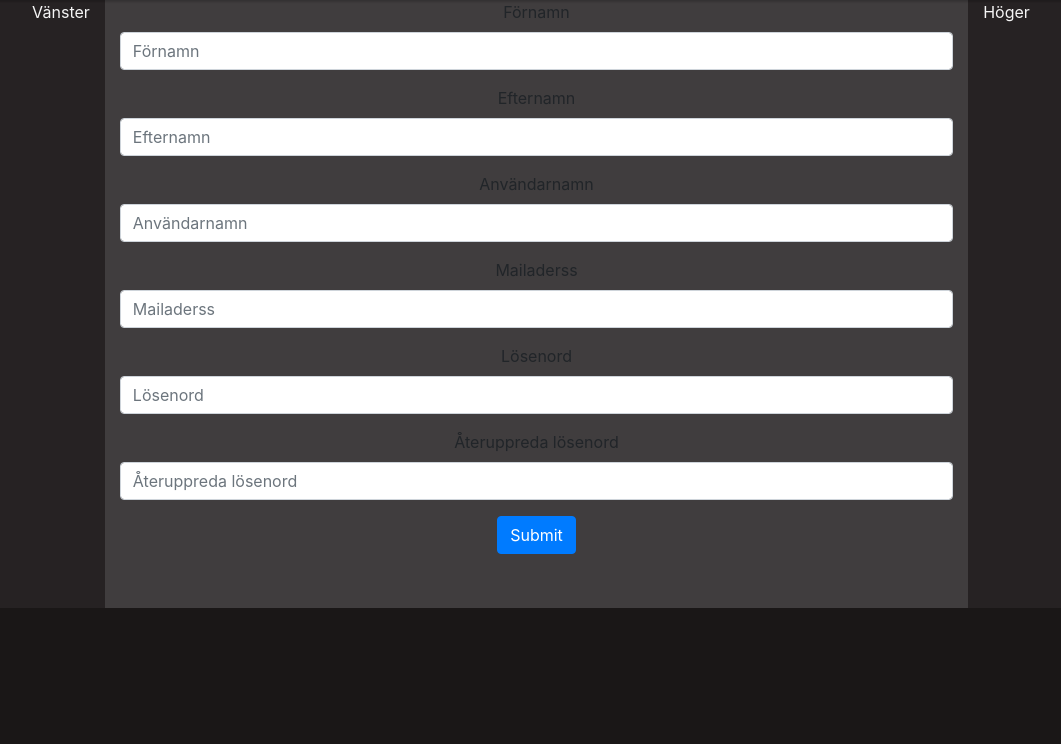
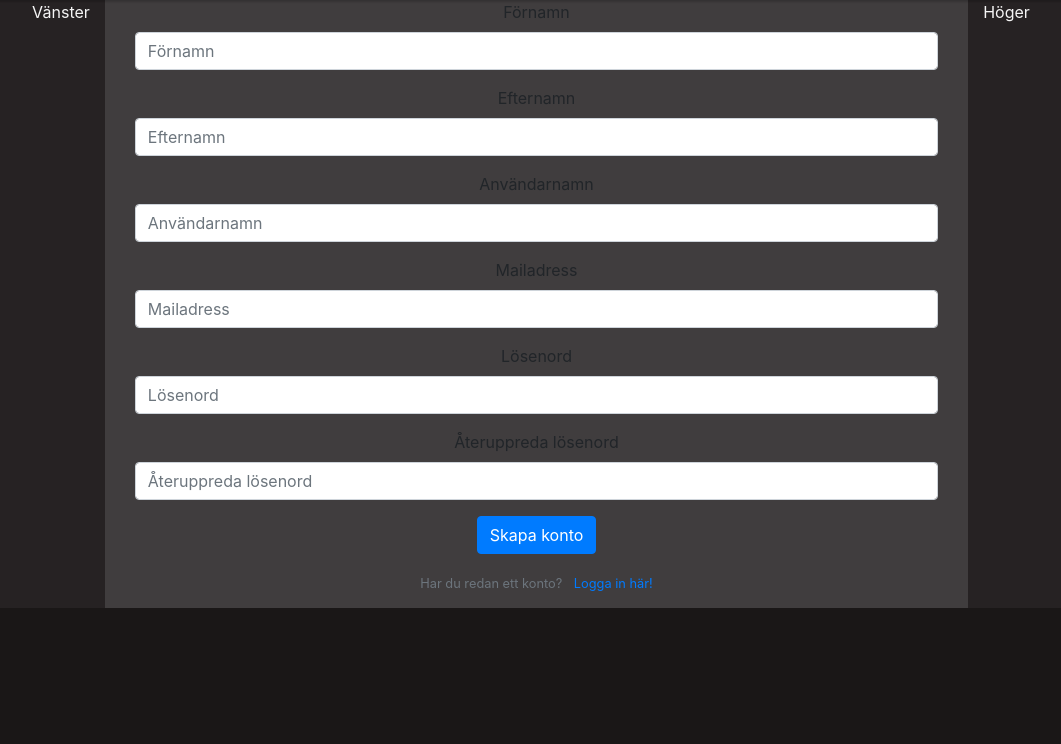
Before and after one commit to zwgry/Gymnasiearbete, a Flask app: page /sign_up in a window 1280 px wide. Shown: the part 56-800 px from the top of the page, without its empty margins (96-1157 px from the left). Run offline with Flask 2, Linux system fonts and the light colour scheme; some libraries are stand-ins or nearby versions.

Commit message:
Skapade funktionallitet för in- och utlogning, samt för registrering

```diff
--- a/Gymnasiearbete/my_server/routes.py
+++ b/Gymnasiearbete/my_server/routes.py
@@ -2,6 +2,7 @@ from my_server import app
 from flask import render_template as rt
 from flask import request, redirect, url_for,flash, abort, session
 from my_server.databasehandler import create_connection
+import bcrypt
 import json
 
 #db_test.db ligger i gitignore !!!!!!
@@ -29,6 +30,15 @@ def sql_request_prepared(sql,data):
     conn.close()
     return result
 
+
+# utför en sql request som skapar en till användare i tabellen users
+# user = användaren som ska skapas
+def insert_user(user):
+    conn = create_connection()
+    cur = conn.cursor()
+    cur.execute('INSERT INTO users (name,username,email,password) VALUES (?,?,?,?)',user)
+    conn.commit()
+    conn.close()
 
 @app.route('/')
 @app.route('/index')
@@ -79,9 +89,33 @@ def search(search = ''):
         return redirect(url_for('products'))
         #return rt('products.html',product=sql_request_prepared('SELECT * FROM products WHERE name LIKE ?',('%'+search+'%',)))
 
+#Klar??
+@app.route('/login', methods=['GET','POST'])
+def login():
+    if request.method == 'POST':
+        username = request.form['username']
+        password = request.form['password']
+        users = sql_request('SELECT username,password FROM users')
+        for user in users:
+            if user[0] == username:
+                if bcrypt.checkpw(password.encode('utf-8'),user[1]):
+                    flash('inloggad','success')
+                    return redirect(url_for('start'))
+                    session['username'] = username
+                    session['logged_in'] = True
+        flash('användarnamnet eller lösenordet är felaktigt','warning')
+    return rt('login.html')
+
+#Klar?
+@app.route('/logout')
+def logout():
+    session.pop('username',None)
+    session['logged_in'] = False
+    flash('Du har loggats ut','info')
+    return redirect(url_for('start'))
+
 #TODO: klart denna funktion
-#ska kolla om användaren finns först
-#sen skapa användaren (med hashat lösenord)
+#Klar??
 @app.route('/sign_up', methods=['GET','POST'])
 def sign_up():
     if request.method == 'POST':
@@ -94,20 +128,16 @@ def sign_up():
         current_users = sql_request('SELECT username,email FROM users')
         for user in current_users:
             if user[0] == username:
-                flash('NAMMMMMMMMMMMMMMN','warning')
+                flash('användarnamnet används redan','warning')
                 return rt('sign_up.html')
             elif user[1] == email:
-                flash('mAILLLLLLLLLLLLLLLLLL','warning')
+                flash('mailen används redan','warning')
                 return rt('sign_up.html')
-        #MÅSTE HASHAS
         if password == password2:
-            new_user=(f_name+' ' +l_name,username,email,password)
-            #conn = create_connection()
-            #cur = conn.cursor()
-            #cur.execute('INSERT INTO users (name,username,email,password) VALUES (?,?,?,?)', new_user)
-            #conn.commit()
-            #conn.close()
-            #skriv klart
-            return f'{new_user}'
+            hashed_password = bcrypt.hashpw(password.encode('utf-8'),bcrypt.gensalt())
+            new_user=(f_name+' ' +l_name,username,email,hashed_password)
+            insert_user(new_user)
+            flash('användare skapad','success')
+            return redirect(url_for('login'))
     else:
         return rt('sign_up.html')
--- a/Gymnasiearbete/my_server/templates/base.html
+++ b/Gymnasiearbete/my_server/templates/base.html
@@ -36,6 +36,11 @@
     <div class="col-sm-2 color-darknight" style="text-align: right; color: whitesmoke;">Vänster</div>
     <div class="col-sm-8 color-nightgray" style="text-align: center;">
         {%block content%}{% endblock%}
+        <div style="width: 50%; margin-left: auto; margin-right: auto;">
+            {% for category, message in get_flashed_messages(with_categories = True) %}
+                    <p class="alert alert-{{category}} alert-dismissible fade show mt-3"><button type="button" class="close" data-dismiss="alert">&times;</button> {{ message }} </p>
+            {% endfor %}
+        </div>
     </div>
     <div class="col-sm-2 color-darknight" style="color: whitesmoke;">Höger</div>
 </div>
--- a/Gymnasiearbete/my_server/templates/sign_up.html
+++ b/Gymnasiearbete/my_server/templates/sign_up.html
@@ -1,6 +1,7 @@
 {% extends 'base.html' %}
 
 {%block content%}
+<div class="container">
     <form action="{{url_for('sign_up')}}" method='post'>
         <div class="form-group">
             <label>Förnamn</label>
@@ -15,8 +16,8 @@
             <input type="name" class="form-control" name="uname" placeholder="Användarnamn">
         </div>
         <div class="form-group">
-        <label for="exampleInputEmail1">Mailaderss</label>
-        <input type="email" class="form-control" name="email" placeholder="Mailaderss">
+            <label for="exampleInputEmail1">Mailadress</label>
+            <input type="email" class="form-control" name="email" placeholder="Mailadress">
         </div>
         <div class="form-group">
             <label for="exampleInputPassword1">Lösenord</label>
@@ -26,6 +27,12 @@
             <label for="exampleInputPassword1">Återuppreda lösenord</label>
             <input type="password" class="form-control" name="password2" placeholder="Återuppreda lösenord">
         </div>
-    <button type="submit" class="btn btn-primary">Submit</button>
+        <button type="submit" class="btn btn-primary">Skapa konto</button>
     </form>
+    <div class="pt-3">
+        <small class="text-muted">
+            Har du redan ett konto? <a href="{{url_for('login')}}" class="ml-2">Logga in här!</a>
+        </small>
+    </div>
+</div>
 {% endblock%}
```
Also changed, not shown: Gymnasiearbete/my_server/templates/login.html (added, +22 -0 lines). Lines whose indentation alone changed are shown as unchanged.
